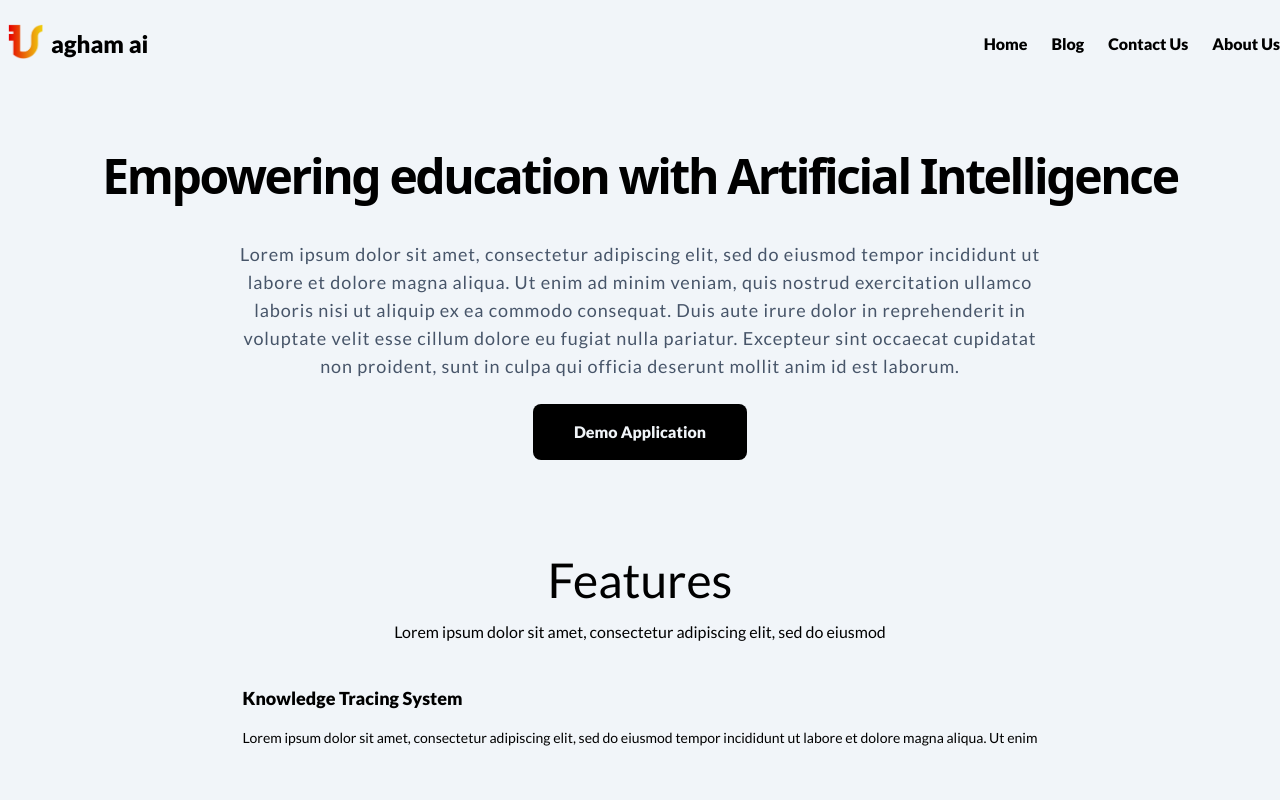
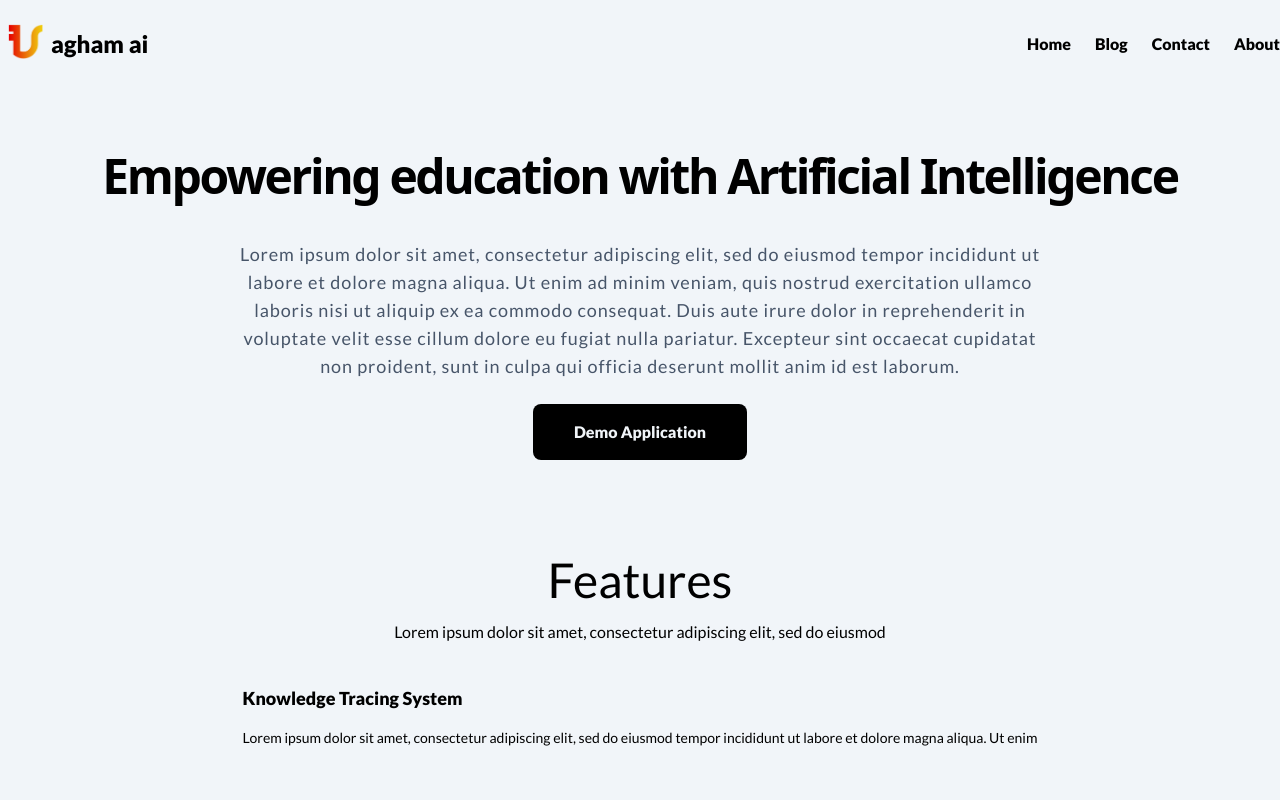
Before and after one commit to masayahingpuno/avante, a Next.js app: page / in a window 1280 px wide. Shown: the top 800 px of the page. Built offline with nearby package versions, Linux system fonts and the light colour scheme.

Commit message:
add the link for the header

```diff
--- a/components/Header.tsx
+++ b/components/Header.tsx
@@ -1,11 +1,13 @@
 import React from "react";
 import Image from "next/image";
+import Link from "next/link";
 
 function Header() {
   return (
     <div>
       <div className="container mx-auto flex h-14 w-screen justify-between bg-slate-100 pt-8">
-        <div className="flex items-center justify-end md:w-1/3 md:justify-start">
+          <Link href="/" >
+            <a className="flex items-center justify-end md:w-1/6 md:justify-start">
               <div className="p-2 pl-6 md:p-2">
             <Image
               src="/logo4.png"
@@ -18,13 +20,30 @@ function Header() {
               <div className="font-main text-2xl font-semibold	 text-black subpixel-antialiased">
                 agham ai
               </div>
-        </div>
-        <div className="hidden w-full items-center justify-end gap-6 font-main font-semibold text-black subpixel-antialiased md:flex">
-          <div className="">Home</div>
-          <div className="">Blog</div>
-          <div className="">Contact Us</div>
-          <div className="">About Us</div>
-        </div>
+            </a>
+          </Link>
+        <ul className="hidden w-full items-center justify-end gap-6 font-main font-semibold text-black subpixel-antialiased md:flex">
+          <li className="">
+            <Link href="/">
+              <a className="text-black subpixel-antialiased">Home</a>
+            </Link>
+          </li>
+          <li className="">
+            <Link href="/blog">
+              <a className="text-black subpixel-antialiased">Blog</a>
+            </Link>
+          </li>
+          <li className="">
+            <Link href="/contact">
+              <a className="text-black subpixel-antialiased">Contact</a>
+            </Link>
+          </li>
+          <li className="">
+            <Link href="/about">
+              <a className="text-black subpixel-antialiased">About</a>
+            </Link>
+          </li>
+        </ul>
       </div>
     </div>
   );
--- a/package.json
+++ b/package.json
@@ -8,10 +8,13 @@
     "lint": "next lint"
   },
   "dependencies": {
+    "@headlessui/react": "^1.5.0",
+    "@tailwindcss/typography": "^0.5.2",
     "formik": "^2.2.9",
     "next": "12.0.10",
     "react": "17.0.2",
     "react-dom": "17.0.2",
+    "react-transition-group": "^4.4.2",
     "tailwind-scrollbar-hide": "^1.1.7",
     "yup": "^0.32.11"
   },
--- a/pages/404.tsx
+++ b/pages/404.tsx
@@ -1,9 +1,9 @@
 import React from 'react'
 
-function 404() {
+function Error() {
   return (
-    <div>404</div>
+    <div>Error</div>
   )
 }
 
-export default 404
+export default Error
```
Also changed, not shown: 1 other file (tests, documents, lock files or other folders). Lines whose indentation alone changed are shown as unchanged.
